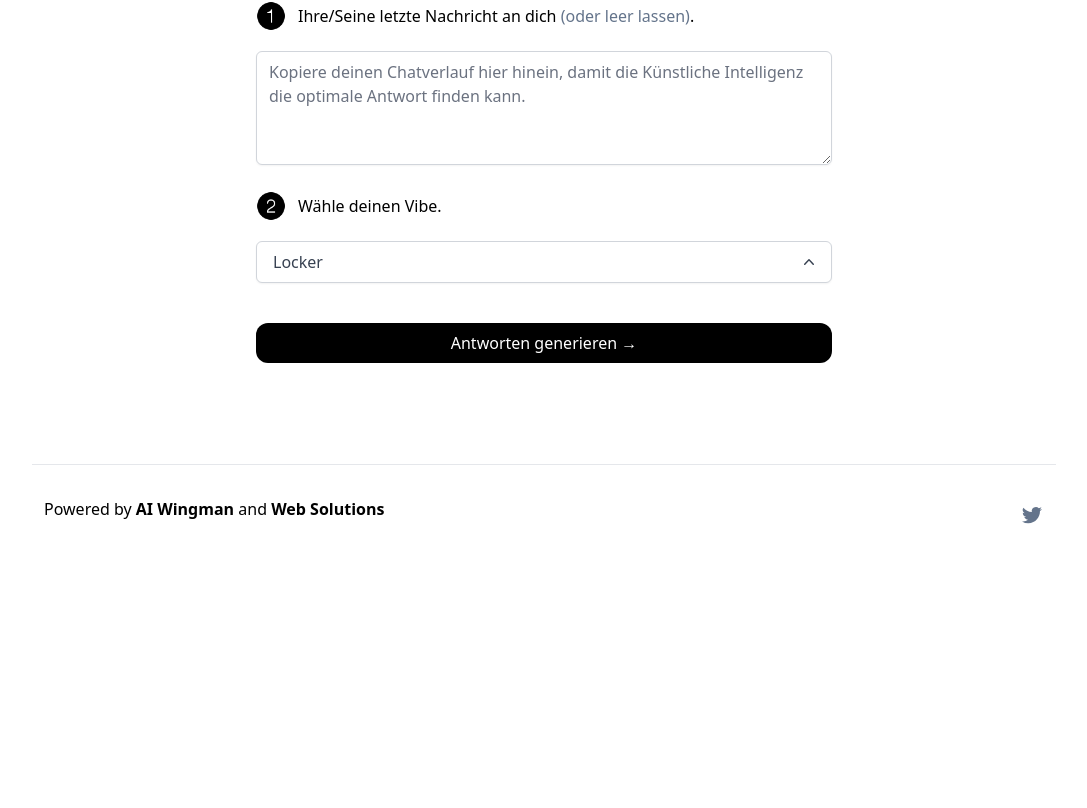
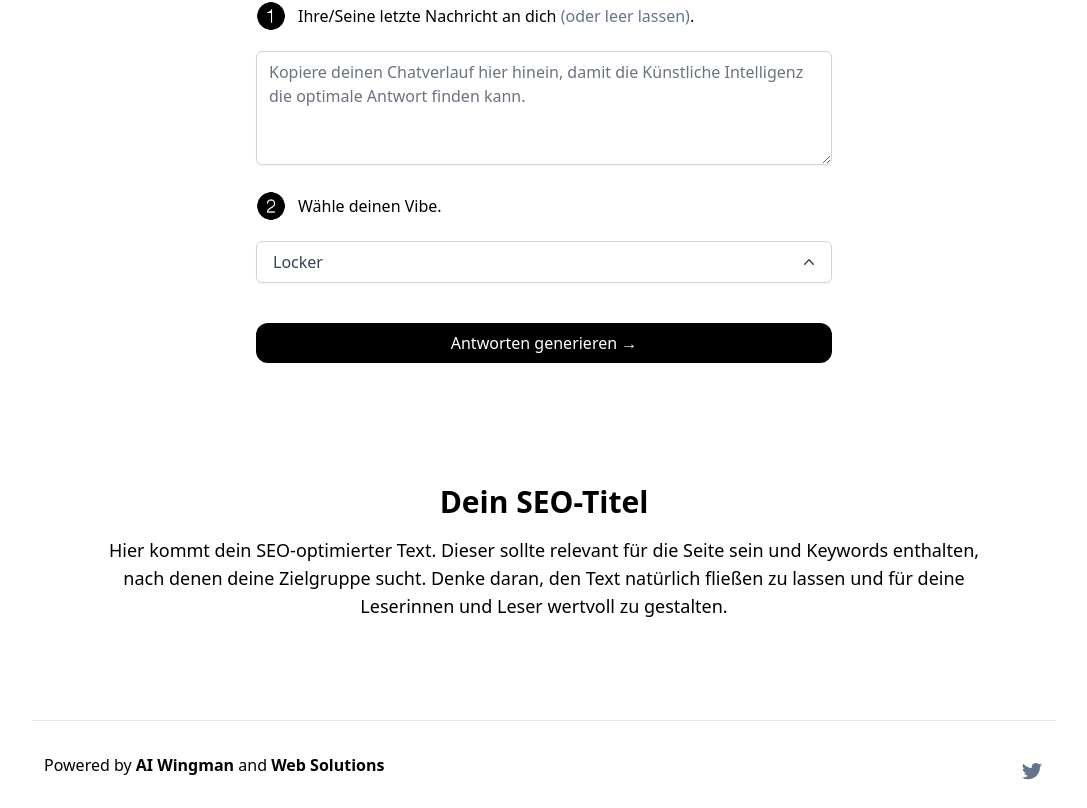
Before and after one commit to p100x/ai_wingman, a Next.js app: page / in a window 1280 px wide. Shown: the part 443-1251 px from the top of the page, without its empty margins (96-1183 px from the left). Before the commit the page ends 995 px from the top, so only its background shows below. Built offline with nearby package versions, Linux system fonts and the light colour scheme.

Commit message:
Update index.tsx

```diff
--- a/pages/index.tsx
+++ b/pages/index.tsx
@@ -191,6 +191,12 @@ const prompt = `Generiere 3 ${
           )}
         </div>
       </main>
+      <div className="seo-text-section mt-10 mb-20 px-4">
+  <h2 className="text-3xl font-bold text-center mb-4">Dein SEO-Titel</h2>
+  <p className="text-lg text-center max-w-4xl mx-auto">
+    Hier kommt dein SEO-optimierter Text. Dieser sollte relevant für die Seite sein und Keywords enthalten, nach denen deine Zielgruppe sucht. Denke daran, den Text natürlich fließen zu lassen und für deine Leserinnen und Leser wertvoll zu gestalten.
+  </p>
+</div>
       <Footer />
     </div>
   );
```
